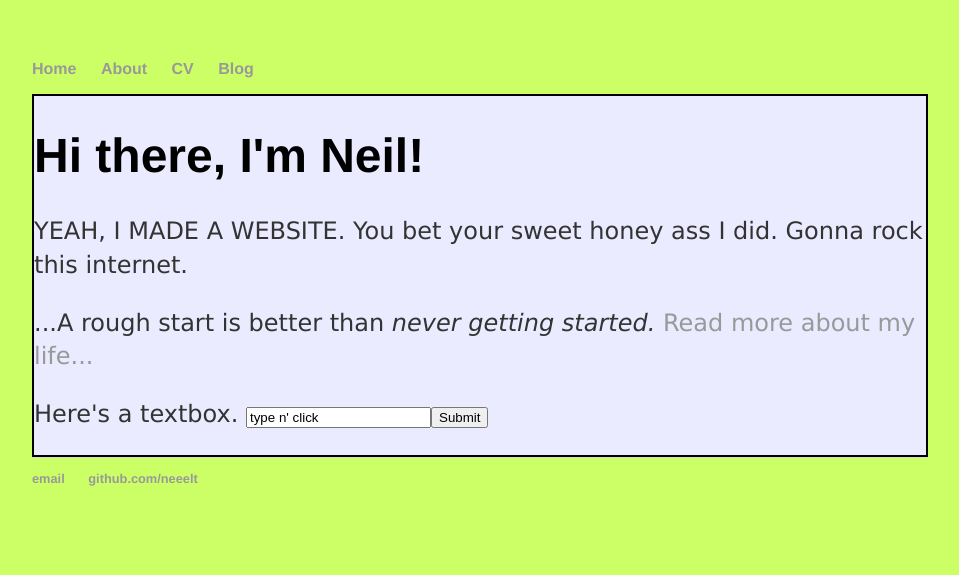
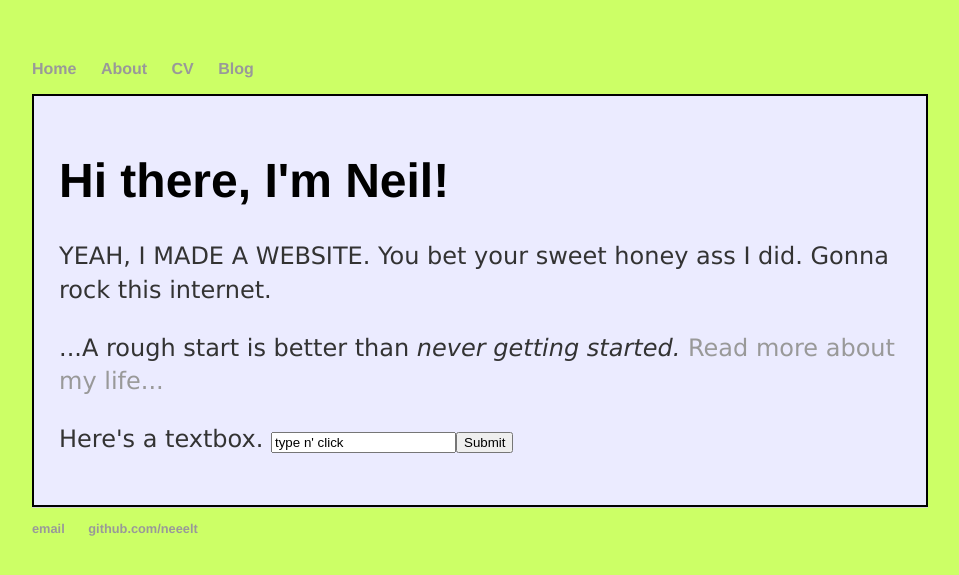
Before and after one commit to neeelt/neeelt.github.io, a Jekyll site: the page built from index.html, in a window 1280 px wide. Shown: the top 575 px of the page, without its empty margins (160-1119 px from the left). Built offline with Jekyll 4.4.1, drawn with Linux system fonts in a browser that asks for light colours; nearby versions of some CDN libraries.

Commit message:
Update main.css

```diff
--- a/css/main.css
+++ b/css/main.css
@@ -50,7 +50,7 @@ background-color: #CCFF66;
 background-color: #EBEBFF;
 border-style: solid;
 border-width: 2px;
-padding:15px, 15px, 15px, 15px;
+padding:25px;
 font-family:'Lucida Sans Unicode', 'Lucida Grande', 'Sans-Serif';
 }
 
```
